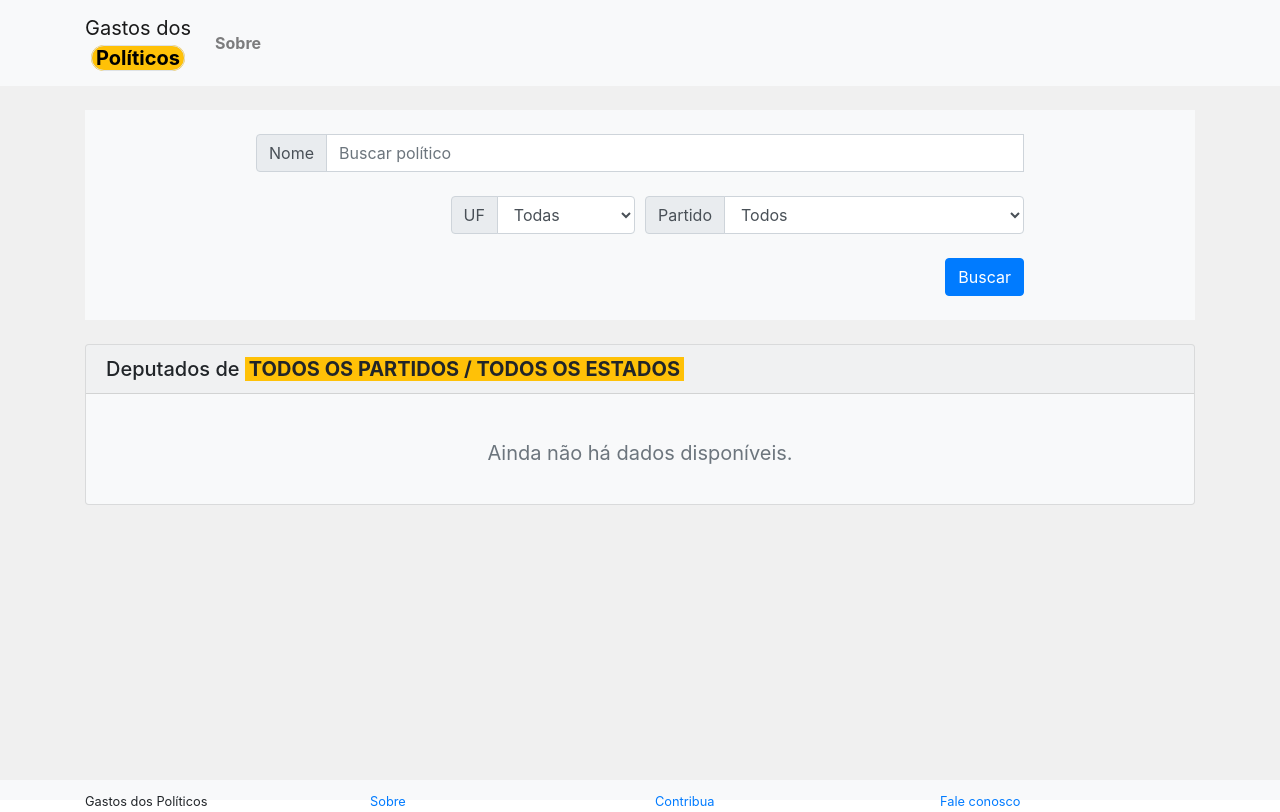
After one commit to gacheiro/Gastos-dos-Politicos, a Flask app: template gastos_politicos/templates/pages/filter.html in a window 1280 px wide. The commit adds this page. Run offline with Flask 2, Linux system fonts and the light colour scheme; the template is opened without the code that fills it: values that come from a table or form of the project are taken from there, others are empty; some libraries are stand-ins or nearby versions.

Commit message:
Adição da opção de buscar por estado/partido

```diff
--- a/gastos_politicos/static/css/style.css
+++ b/gastos_politicos/static/css/style.css
@@ -12,7 +12,13 @@
     position: absolute;
     bottom: 0;
     width: 100%;
-    height: 3.5rem;
+    height: 1.25rem;
+}
+
+.search-form-wrapper {
+    max-width: 768px;
+    margin-left: auto;
+    margin-right: auto;
 }
 
 .retrato-wrapper {
@@ -67,8 +73,6 @@ a .texto-destaque {
 .autocomplete {
   /*the container must be positioned relative:*/
   position: relative;
-  display: inline-block;
-  width: 60%;
 }
 
 .autocomplete-items {
--- a/gastos_politicos/templates/pages/_search_form.html
+++ b/gastos_politicos/templates/pages/_search_form.html
@@ -1,13 +1,32 @@
 <form action="{{ url_for('pages.search') }}" method="POST" autocomplete="off">
-  <div class="input-group justify-content-center">
-    <!--div class="input-group-prepend">
-      <span class="input-group-text" id="search-prepend">{{ form.nome.label.text }}</span>
-    </div-->
-    <div class="autocomplete">
-      {{ form.nome(id="search", class="form-control", placeholder="Buscar político") }}
+  <div class="input-group mb-4">
+    <div class="input-group-prepend">
+      <span class="input-group-text">{{ form.nome.label.text }}</span>
     </div>
-    <div class="input-group-append">
-      <button class="btn btn-primary" type="submit">Buscar</button>
+    {{ form.nome(list="nomes", class="form-control", placeholder="Buscar político") }}
+    <datalist id="nomes">
+      {% for p in politicos -%}
+        <option value="{{ p.nome }}">
+      {%- endfor %}
+    </datalist>
+  </div>
+
+  <div class="form-row mb-4 justify-content-end">
+    <div class="col-md-3 input-group">
+      <div class="input-group-prepend">
+        <span class="input-group-text">{{ form.uf.label.text }}</span>
+      </div>
+        {{ form.uf(class="form-control") }}
+    </div>
+    <div class="col-md-6 input-group">
+      <div class="input-group-prepend">
+        <span class="input-group-text">{{ form.partido.label.text }}</span>
+      </div>
+        {{ form.partido(class="form-control") }}
     </div>
   </div>
+
+  <div class="text-right">
+    <button class="btn btn-primary" type="submit">Buscar</button>
+  </div>
 </form>
--- /dev/null
+++ b/gastos_politicos/templates/pages/filter.html
@@ -0,0 +1,29 @@
+{% extends "base.html" %}
+
+{% block content %}
+  <section class="py-4 my-4 bg-light">
+    <div class="search-form-wrapper">
+      {% include "pages/_search_form.html" %}
+    </div>
+  </section>
+  <section class="card stats my-4">
+    <h5 class="card-header">
+      Deputados de <span class="texto-destaque">
+      {%- if form.partido.data -%}
+        {{ form.partido.data }}
+      {%- else -%}
+        TODOS OS PARTIDOS
+      {%- endif %} / {% if form.uf.data -%}
+        {{ form.uf.data }}
+      {%- else -%}
+        TODOS OS ESTADOS
+      {%- endif -%}
+      </span>
+    </h5>
+    <div class="card-body">
+      {% with rank = ranking %}
+        {% include "pages/_ranking.html" %}
+      {% endwith %}
+    </div>
+  </section>
+{% endblock %}
--- a/gastos_politicos/templates/pages/index.html
+++ b/gastos_politicos/templates/pages/index.html
@@ -9,11 +9,11 @@
 {% endblock %}
 
 {% block content %}
-  <section class="py-5 my-4 bg-light">
+  <section class="py-4 my-4 bg-light">
     <div class="p-2 mb-2">
       {% include "shared/_stats.html" %}
     </div>
-    <div class="search-form">
+    <div class="search-form-wrapper">
       {% include "pages/_search_form.html" %}
     </div>
   </section>
--- a/gastos_politicos/web/forms.py
+++ b/gastos_politicos/web/forms.py
@@ -29,6 +29,27 @@ class FiltroDespesasForm(FlaskForm):
         ("", "Todos os tipos"),
     ])
 
+# Por algum motivo o WTForms não aceita o SelectField com choices apenas com
+# valores. Por esse motivo as choices estão com chave, valor iguais
+ufs_choices = [
+    ('', 'Todas'), ('AC', 'AC'), ('AL', 'AL'), ('AM', 'AM'), ('AP', 'AP'),
+    ('BA', 'BA'), ('CE', 'CE'), ('DF', 'DF'), ('ES', 'ES'), ('GO', 'GO'),
+    ('MA', 'MA'), ('MG', 'MG'), ('MS', 'MS'), ('MT', 'MT'), ('PA', 'PA'),
+    ('PB', 'PB'), ('PE', 'PE'), ('PI', 'PI'), ('PR', 'PR'), ('RJ', 'RJ'),
+    ('RN', 'RN'), ('RO', 'RO'), ('RR', 'RR'), ('RS', 'RS'), ('SC', 'SC'),
+    ('SE', 'SE'), ('SP', 'SP'), ('TO', 'TO'),
+]
+
+partidos_choices = [
+    ('', 'Todos'), ('AVANTE', 'AVANTE'), ('CIDADANIA', 'CIDADANIA'),
+    ('DEM', 'DEM'), ('MDB', 'MDB'), ('NOVO', 'NOVO'), ('PATRIOTA', 'PATRIOTA'),
+    ('PCdoB', 'PCdoB'), ('PDT', 'PDT'), ('PL', 'PL'), ('PODE', 'PODE'),
+    ('PP', 'PP'), ('PROS', 'PROS'), ('PSB', 'PSB'), ('PSC', 'PSC'),
+    ('PSD', 'PSD'), ('PSDB', 'PSDB'), ('PSL', 'PSL'), ('PSOL', 'PSOL'),
+    ('PT', 'PT'), ('PTB', 'PTB'), ('PV', 'PV'), ('REDE', 'REDE'),
+    ('REPUBLICANOS', 'REPUBLICANOS'), ('SOLIDARIEDADE', 'SOLIDARIEDADE')
+]
+
 
 class BuscaPoliticoForm(FlaskForm):
     """Formulário para buscar um político específico."""
@@ -38,8 +59,15 @@ class BuscaPoliticoForm(FlaskForm):
         csrf = False
 
     nome = SearchField("Nome", validators=[
-        InputRequired(), Length(max=100),
+        Length(max=100),
     ])
+    uf = SelectField("UF", choices=ufs_choices)
+    partido = SelectField("Partido", choices=partidos_choices)
+
+    def validate_on_submit(self):
+        """Garante que pelo menos um campo tenha sido fornecido na busca."""
+        return (super().validate_on_submit()
+                and (self.nome.data or self.uf.data or self.partido.data))
 
 
 class FeedbackForm(FlaskForm):
```
Also changed, not shown: gastos_politicos/models.py (+17 -16 lines), gastos_politicos/tests/test_models.py (+3 -3 lines), gastos_politicos/tests/test_pages.py (+23 -0 lines), gastos_politicos/web/pages.py (+38 -16 lines).
